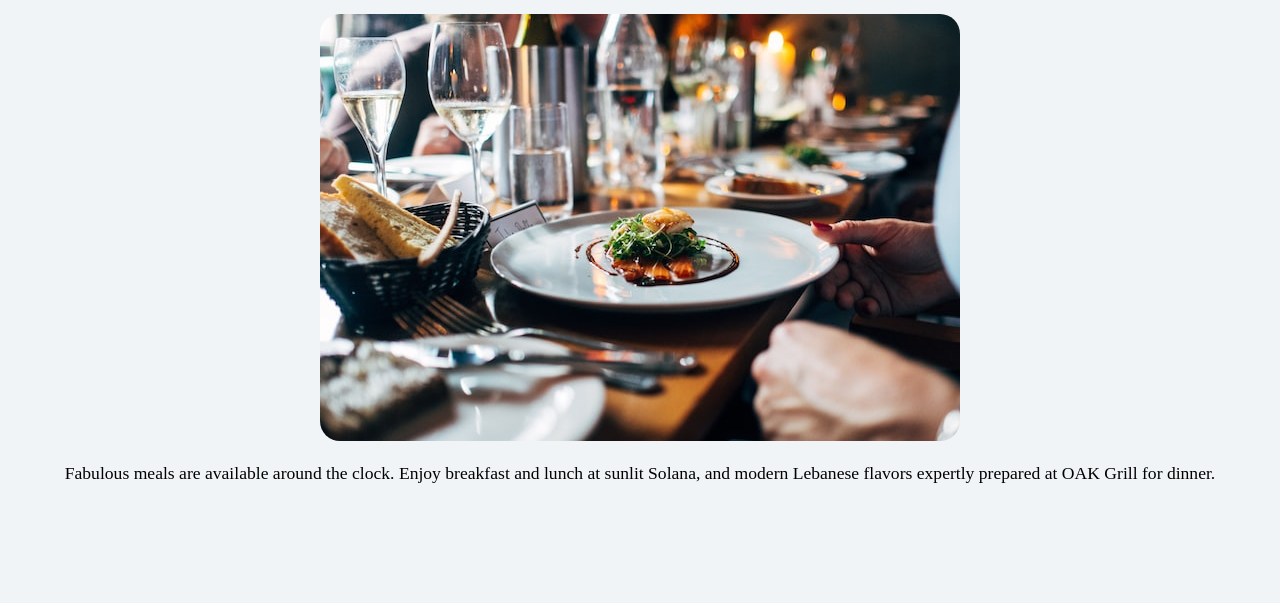
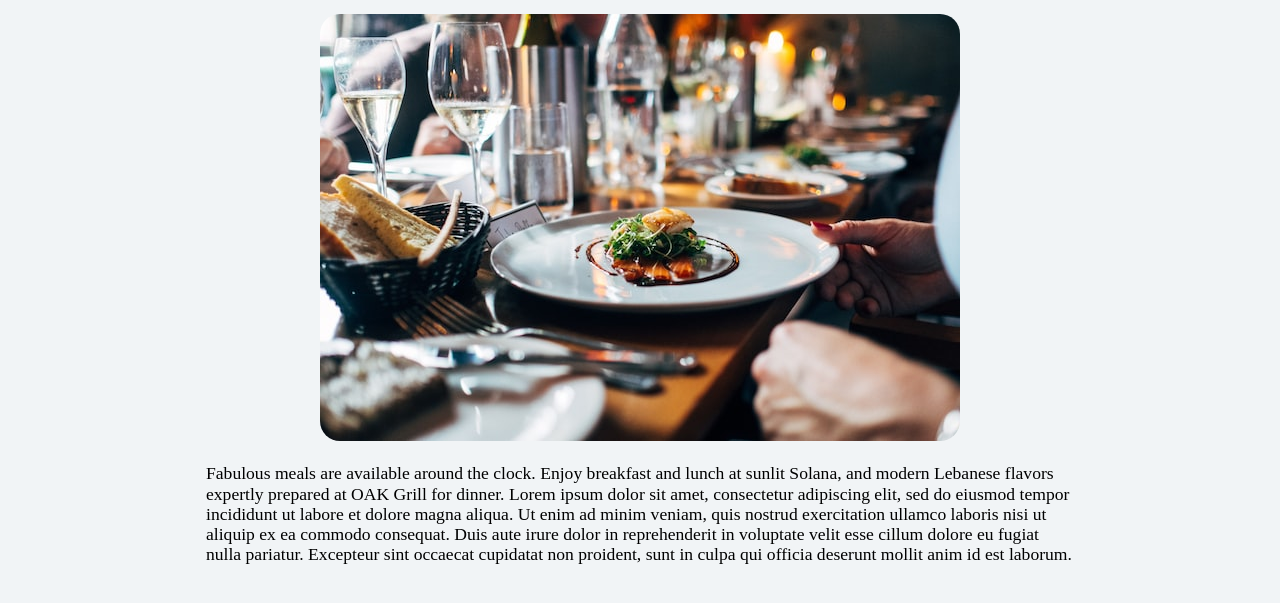
Before and after one commit to Ahmed-Seleem01/restaurant, a website built with webpack: page dist/index.html in a window 1280 px wide. Shown: the part 167-770 px from the top of the page. Built offline with nearby package versions, Linux system fonts and the light colour scheme.

Commit message:
Update text in paragraph

```diff
--- a/src/assets/style.scss
+++ b/src/assets/style.scss
@@ -42,5 +42,6 @@ body{
   }
   p{
     font-size: 1.1rem;
+    width: 70%;
   }
 }
--- a/src/pages/initial-load.js
+++ b/src/pages/initial-load.js
@@ -15,7 +15,7 @@ const initialPageLoad = function initialPageLoad(mainElement) {
   // Create paragraph
   const para = document.createElement("p");
   para.textContent =
-    "Fabulous meals are available around the clock. Enjoy breakfast and lunch at sunlit Solana, and modern Lebanese flavors expertly prepared at OAK Grill for dinner.";
+    "Fabulous meals are available around the clock. Enjoy breakfast and lunch at sunlit Solana, and modern Lebanese flavors expertly prepared at OAK Grill for dinner. Lorem ipsum dolor sit amet, consectetur adipiscing elit, sed do eiusmod tempor incididunt ut labore et dolore magna aliqua. Ut enim ad minim veniam, quis nostrud exercitation ullamco laboris nisi ut aliquip ex ea commodo consequat. Duis aute irure dolor in reprehenderit in voluptate velit esse cillum dolore eu fugiat nulla pariatur. Excepteur sint occaecat cupidatat non proident, sunt in culpa qui officia deserunt mollit anim id est laborum.";
   mainElement.appendChild(para);
 };
 
```
Also changed, not shown: 1 other file.
